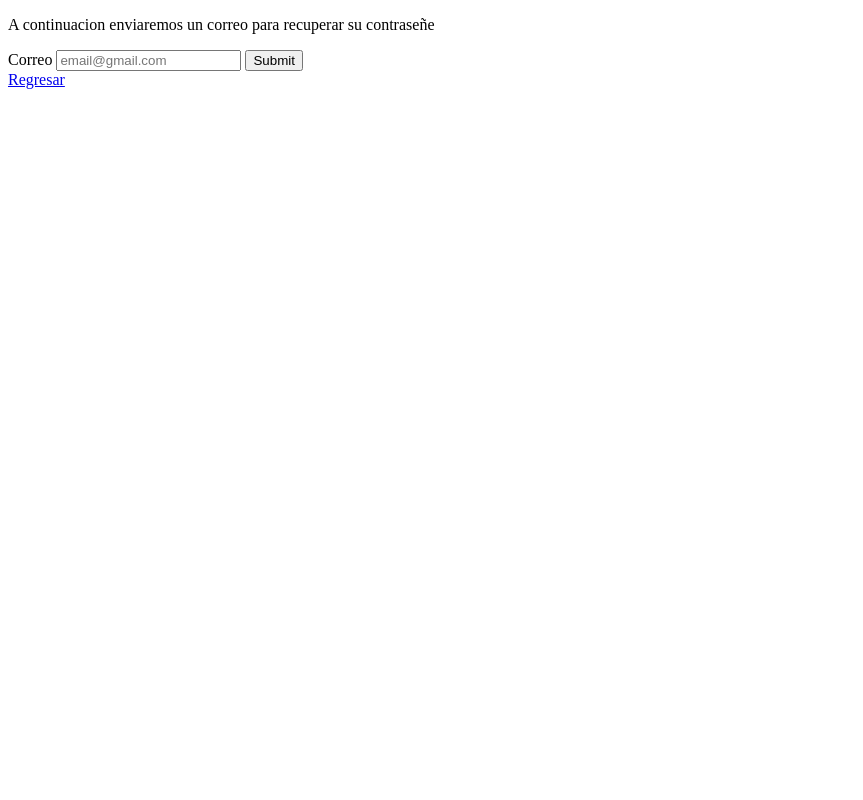
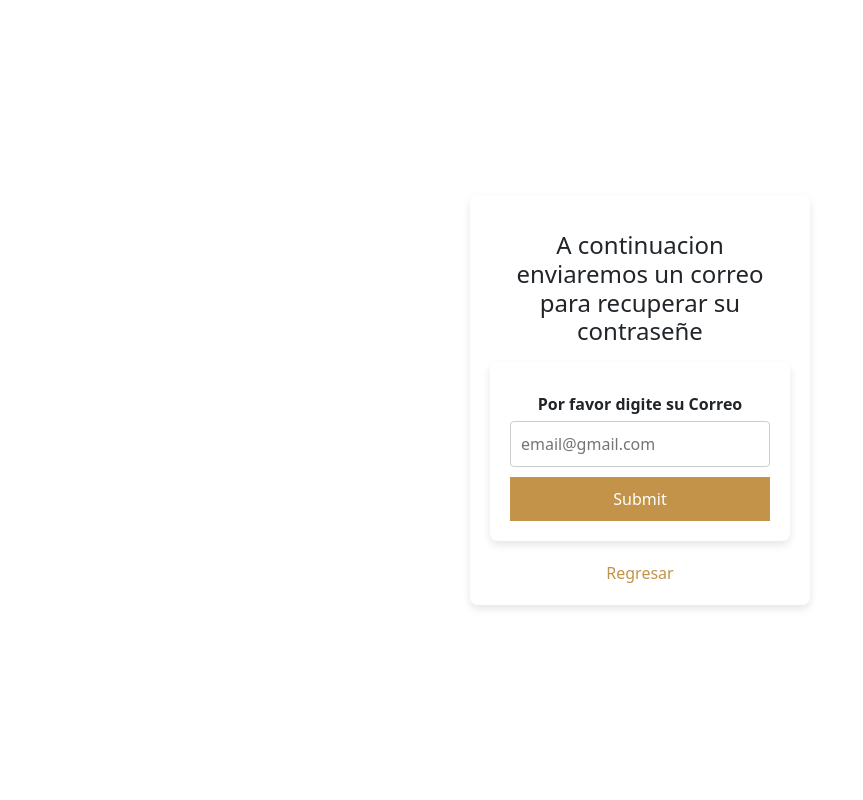
Before and after one commit to mikeelprogramador/DDM, a PHP site: the page made by recuperacion.php in a window 1280 px wide. Shown: the whole page, without its empty margins (0-863 px from the left). Run offline with PHP 8.4, Linux system fonts and the light colour scheme; some libraries are stand-ins or nearby versions.

Commit message:
Beta 7.8

```diff
--- /dev/null
+++ b/css/contraseña.css
@@ -0,0 +1,75 @@
+body {
+    font-family: Arial, sans-serif;
+    background-color: #f5f5f5;
+    display: flex;
+    justify-content: center;
+    align-items: center;
+    height: 100vh;
+    margin: 0;
+}
+
+form {
+    background: #ffffff;
+    padding: 20px;
+    border-radius: 8px;
+    box-shadow: 0 4px 8px rgba(0,0,0,0.1);
+    width: 300px;
+    max-width: 100%;
+}
+
+form label {
+    font-weight: bold;
+    margin-top: 10px;
+    display: block;
+}
+
+form input[type="password"],
+form input[type="text"] {
+    width: 100%;
+    padding: 10px;
+    margin-top: 5px;
+    border: 1px solid #ccc;
+    border-radius: 4px;
+    box-sizing: border-box;
+}
+
+form input[type="submit"] {
+    background-color: #c29349;
+    color: white;
+    padding: 10px;
+    border: none;
+
+    cursor: pointer;
+    width: 100%;
+    margin-top: 10px;
+}
+
+form input[type="submit"]:hover {
+    background-color: #c29349;
+}
+
+.save-passwrd {
+    background: #ffffff;
+    padding: 20px;
+    border-radius: 8px;
+    box-shadow: 0 4px 8px rgba(0,0,0,0.1);
+    width: 340px;
+    max-width: 100%;
+    text-align: center;
+}
+
+.save-passwrd p {
+    margin-top: 10px;
+    color: black;
+}
+
+.save-passwrd a {
+    display: inline-block;
+    margin-top: 20px;
+    color: #c29349;
+    text-decoration: none;
+}
+
+.save-passwrd a:hover {
+    text-decoration: underline;
+}
--- a/js/user.js
+++ b/js/user.js
@@ -88,20 +88,43 @@
         datatype: 'texto',
         method: 'post',
         beforeSend: function(){
-            texto.innerHTML = "Su correo esta siendo enviedo";
-            texto.style.backgroundColor = 'yellow';
+            texto.innerHTML = "Su correo está siendo enviado......";
+            texto.style.backgroundColor = '#fcf801';
+            texto.style.color = 'white';
+            texto.style.padding = '10px';
+            texto.style.borderRadius = '5px';
+            texto.style.marginTop = '10px';
+            texto.style.fontSize = '16px';
+            texto.style.fontWeight = 'bold';
+            texto.style.boxShadow = '0 4px 8px rgba(0, 0, 0, 0.1)';
         },
         success: function(respuesta){
             setTimeout(function() {
                 if(respuesta === "0"){
                     correo.value = '';
-                    texto.innerHTML = "Su correo fue enviado exitosamente verifica su vandeja de entradas o spam";
-                    texto.style.backgroundColor = 'green';
+                    texto.innerHTML = "Su correo fue enviado exitosamente. Verifica su bandeja de entradas o spam.";
+                    texto.style.backgroundColor = '#4CAF50';
+                    texto.style.color = 'white';
+                    texto.style.padding = '10px';
+                    texto.style.borderRadius = '5px';
+                    texto.style.marginTop = '10px';
+                    texto.style.fontSize = '16px';
+                    texto.style.fontWeight = 'bold';
+                    texto.style.boxShadow = '0 4px 8px rgba(0, 0, 0, 0.1)';
                 }
-                if(respuesta === "1" || respuesta === "not exist" ){
-                    texto.innerHTML = "El correo que ingresaste no se a podido encontrar verifica si esta bien escrito. ";
-                    texto.style.backgroundColor = 'red';
+
+                if(respuesta === "1" || respuesta === "not exist"){
+                    texto.innerHTML = "El correo que ingresaste no se ha podido encontrar. Verifica si está bien escrito.";
+                    texto.style.backgroundColor = '#f44336';
+                    texto.style.color = 'white';
+                    texto.style.padding = '10px';
+                    texto.style.borderRadius = '5px';
+                    texto.style.marginTop = '10px';
+                    texto.style.fontSize = '16px';
+                    texto.style.fontWeight = 'bold';
+                    texto.style.boxShadow = '0 4px 8px rgba(0, 0, 0, 0.1)';
                 }
+
             }, 5000);
 
         },
--- a/recuperacion.php
+++ b/recuperacion.php
@@ -4,13 +4,28 @@
 if(Session::verificarSesssiones() == 0 )$_SESSION['id'] = "invitado";
 
 ?>
-<!DOCTYPE html>
+
+<!doctype html>
 <html lang="es">
 <head>
-    <meta charset="UTF-8">
-    <meta name="viewport" content="width=device-width, initial-scale=1.0">
-    <title>Recuperar de cuenta - DDM</title>
+
+  <!-- Google tag (gtag.js) -->
+  <script async src="https://www.googletagmanager.com/gtag/js?id=G-05CZXNWMZE"></script>
+  <script>
+  window.dataLayer = window.dataLayer || [];
+  function gtag(){dataLayer.push(arguments);}
+  gtag('js', new Date());
+
+  gtag('config', 'G-05CZXNWMZE');
+  </script>
+
+  <meta charset="utf-8">
+  <meta name="viewport" content="width=device-width, initial-scale=1">
+  <title>DDM_Recuperar cuenta</title>
+  <link rel="stylesheet" href="css/contraseña.css">
+  <link href="https://cdn.jsdelivr.net/npm/bootstrap@5.3.3/dist/css/bootstrap.min.css" rel="stylesheet" integrity="sha384-QWTKZyjpPEjISv5WaRU9OFeRpok6YctnYmDr5pNlyT2bRjXh0JMhjY6hW+ALEwIH" crossorigin="anonymous">
 </head>
+
 <body>
     <?php
     if(isset($_GET['datause'])){
@@ -31,10 +46,10 @@
     if(isset($_GET['recuperarContraseña'])){
     ?>
     <div class="save-passwrd">
-        <p>A continuacion enviaremos  un correo para recuperar su contraseñe</p>
+        <p><h4>A continuacion enviaremos un correo para recuperar su contraseñe</h4></p>
         <p id="dato"></p>
         <form action="../controller/controller_user.php?saveDato" method="post" onsubmit="enviarCorreo(event,2)">
-        <label for="">Correo</label>
+        <label for="">Por favor digite su Correo</label>
         <input type="text" id="correo" name="correo" placeholder="email@gmail.com" required>
         <input type="submit">
         </form>
@@ -47,6 +62,12 @@
 
 
 </body>
+
+
+<script src="https://cdn.jsdelivr.net/npm/bootstrap@5.3.3/dist/js/bootstrap.bundle.min.js" integrity="sha384-YvpcrYf0tY3lHB60NNkmXc5s9fDVZLESaAA55NDzOxhy9GkcIdslK1eN7N6jIeHz" crossorigin="anonymous"></script>
+<!-- Conexión del script. -->
+<script src="https://cdn.jsdelivr.net/npm/sweetalert2@11"></script>
 <script src="https://ajax.googleapis.com/ajax/libs/jquery/3.6.0/jquery.min.js"></script>
 <script src="js/user.js"></script>
+</body>
 </html>
```
